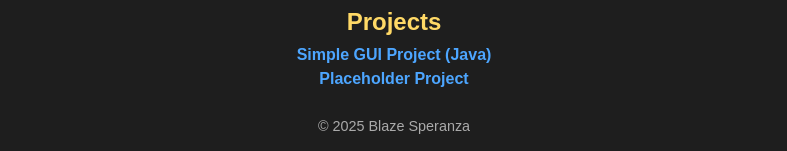
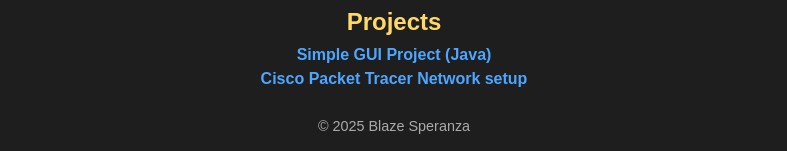
Before and after one commit to BlazeSperanza/Blaze_Speranza.github.io, a plain HTML site: page index.html in a window 1280 px wide. Shown: the part 747-898 px from the top of the page, without its empty margins (246-1033 px from the left). Drawn offline with Linux system fonts and the light colour scheme.

Commit message:
Update index.html

```diff
--- a/index.html
+++ b/index.html
@@ -45,7 +45,7 @@
         <h2>Projects</h2>
         <ul>
           <li><a href="project1.html">Simple GUI Project (Java)</a></li>
-          <li><a href="project2.html">Placeholder Project</a></li>
+          <li><a href="project2.html">Cisco Packet Tracer Network setup</a></li>
         </ul>
       </section>
     </main>
```
